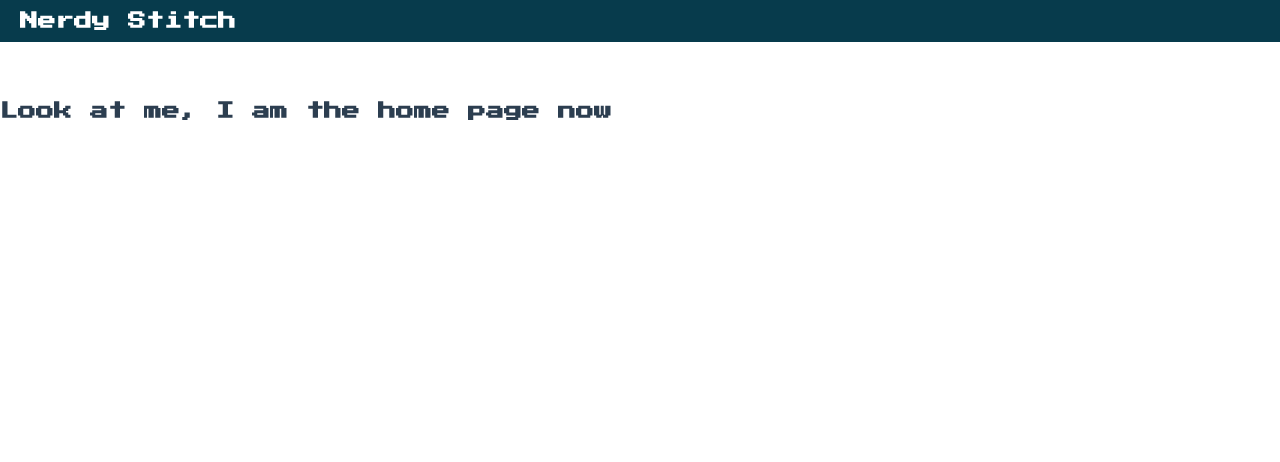
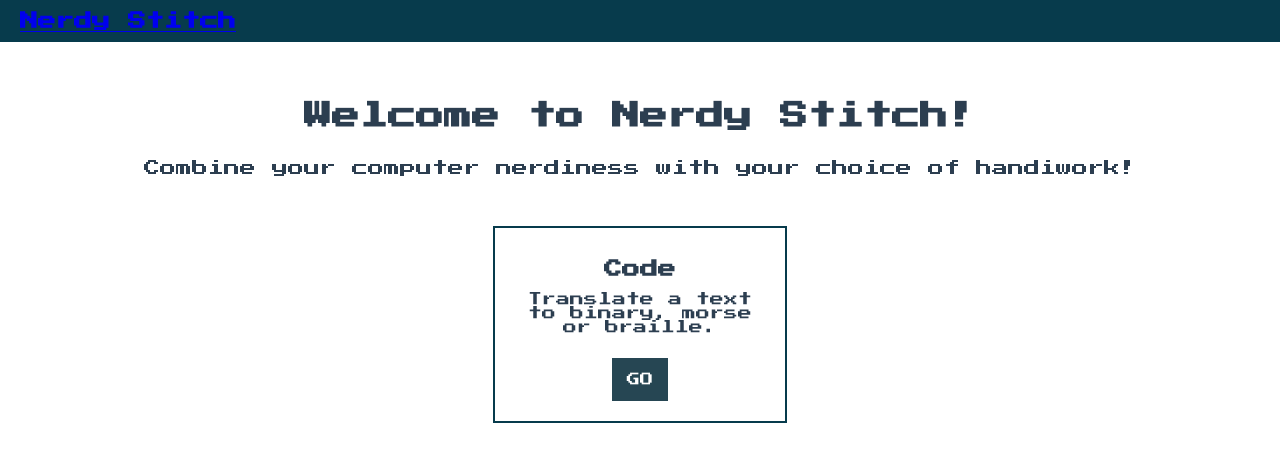
Before and after one commit to MiuMiuMiuMiuMiu/stitch-chart, a Vue app: page / in a window 1280 px wide. Shown: the top 462 px of the page. Built offline with nearby package versions, Linux system fonts and the light colour scheme.

Commit message:
Create a code page and implemented routing / Style home page

```diff
--- a/src/components/PageHeader.vue
+++ b/src/components/PageHeader.vue
@@ -1,6 +1,9 @@
 <template>
     <div class="header">
+      <RouterLink to="/">
         <h1>Nerdy Stitch</h1>
+      </RouterLink>
+
     </div>
 </template>
 
--- a/src/views/HomePage.vue
+++ b/src/views/HomePage.vue
@@ -1,5 +1,17 @@
 <template>
-    <h1>Look at me, I am the home page now</h1>
+    <div id="introduction">
+        <h1>Welcome to Nerdy Stitch!</h1>
+        <p>Combine your computer nerdiness with your choice of handiwork!</p>
+    </div>
+    <div id="card-container">
+        <div class="card">
+            <h1>Code</h1>
+            <p>Translate a text to binary, morse or braille.</p>
+                <RouterLink to="code">
+                    <button>GO</button>
+                </RouterLink>
+        </div>
+    </div>
 </template>
 
 <script>
@@ -7,3 +19,41 @@ export default {
     name: "HomePage"
 }
 </script>
+
+<style>
+
+/*Intro*/
+#introduction {
+    text-align: center;
+    margin: 50px;
+}
+
+#introduction > h1 {
+    font-size: 28px;
+    margin-bottom: 30px;
+}
+
+#introduction > p {
+    font-size: 16px;
+    word-break: break-word !important;
+}
+
+/*Cards*/
+#card-container {
+    display: flex;
+    justify-content: center;
+    flex-wrap: wrap;
+}
+
+.card {
+    text-align: center;
+    border: 2px solid #073b4c;
+    width: 250px;
+    padding: 20px;
+}
+
+.card > p {
+    word-break: break-word !important;
+    font-size: 14px;
+}
+</style>
```
